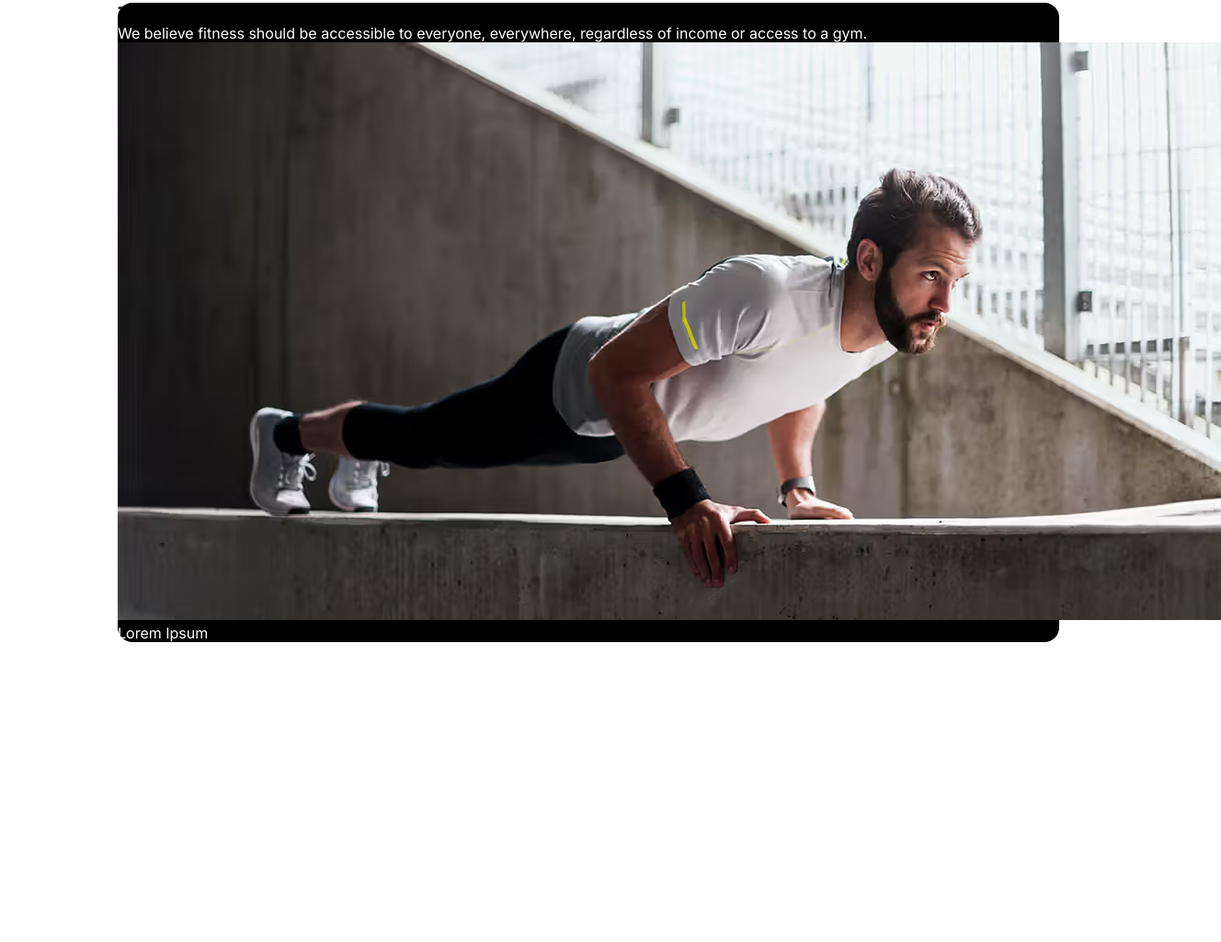
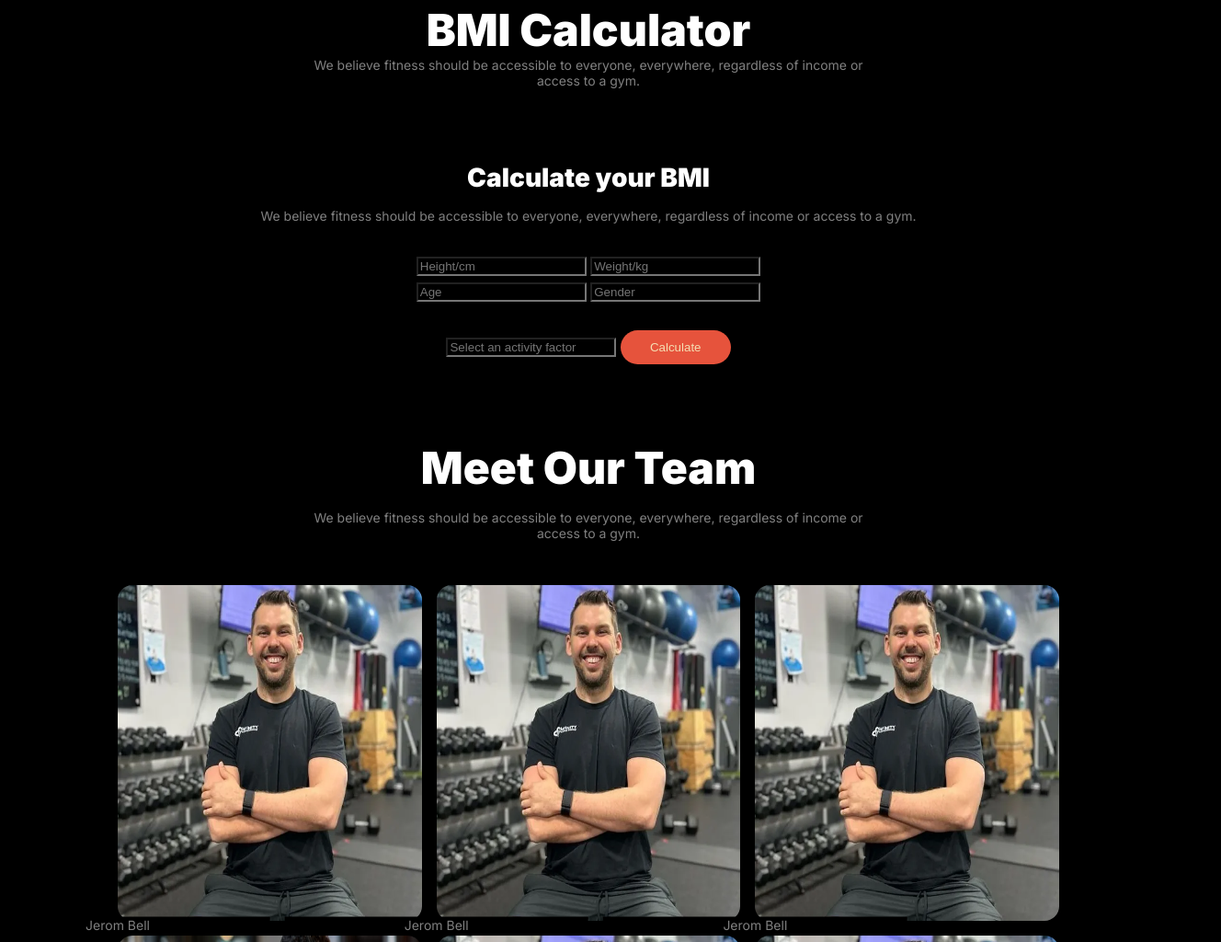
Before and after one commit to nimnikhatun01/Assignment-02, a plain HTML site: page index.html in a window 1280 px wide. Shown: the part 1776-2800 px from the top of the page at 92% size, 1328 px wide, since content can reach past the window. Before the commit the page ends 2554 px from the top, so only its background shows below. Drawn offline with Linux system fonts and the light colour scheme; a web font is replaced by a local one.

Commit message:
added an assingment 0-2

```diff
--- a/index.html
+++ b/index.html
@@ -31,7 +31,7 @@
             <section class="container">
                 <div class="banner-section">
                 <div class="banner-title">
-                    <h1>Get body in <br> <span class="font-style">shape</span> & stay healthy</h1>
+                    <h1>Get body in <br> <span class=""></span>shape & stay healthy</h1>
                     <p>A huge selection of health and fitness content, healthy recipes <br> and transformation stories to help you get fit and stay fit!</p>
                     <button class="primery-btn-now">Join Club Now!</button>
                     <button class="primery">Download App</button>
@@ -84,22 +84,104 @@
                 </div>
                 </div>
             </section>
-            <!-- Trainings and Exercises -->
-           <section class="container your-destination">
-            <h3>Trainings and Exercises</h3>
-            <p>We believe fitness should be accessible to everyone, everywhere, regardless of income or access to a gym.</p>
-            <div class="row-1">
-                <div class="Exercises-card">
-                    <img src="images/exercise2.png" alt="">
-                    <p class="Exercises">Lorem Ipsum</p>
+            <!-- BMI Calculator -->
+           <section class="container">
+            <div class="BMI-section">
+                <h1>BMI Calculator</h1>
+                <p>We believe fitness should be accessible to everyone, everywhere, regardless of income or <br> access to a gym.</p>
+            </div>
+           </section>
+           <section>
+            <form class="form">
+                <div class="title">
+                    <h3>Calculate your BMI</h3>
+                    <p>We believe fitness should be accessible to everyone, everywhere, regardless of income or access to a gym. </p>
+
+                </div>
+                <div class="input">
+                    <input type="text" name="" id="" placeholder="Height/cm">
+                    <input type="text" name="" id="" placeholder="Weight/kg">
+                </div>
+                <div class="input">
+                    <input type="text" name="" id="" placeholder="Age">
+                    <input type="text" name="" id="" placeholder="Gender">
+                </div>
+                <div class="input">
+                    <input type="text" name="" id="" placeholder="Select an activity factor">
+                    <button class="primery-btn-inp">Calculate</button>
+                </div>
+
+            </form>
+           </section>
+    <!-- Meet Our Team -->
+    <section class="container our-team">
+        <div class="our-team">
+            <h1>Meet Our Team</h1>
+            <p>We believe fitness should be accessible to everyone, everywhere, regardless of income or <br> access to a gym.</p>
+        </div>
+        <div class="row-1">
+            <div class="meet-team">
+                <img  class="image-size" src="images/trainer1.png" alt="">
+                <p class="team-name">Jerom Bell</p>
+            </div>
+            <div class="meet-team">
+                <img class="image-size" src="images/trainer1.png" alt="">
+                <p class="team-name">Jerom Bell</p>
+            </div>
+            <div class="meet-team">
+                <img  class="image-size" src="images/trainer1.png" alt="">
+                <p class="team-name">Jerom Bell</p>
+            </div>
+        </div>
+        <div class="row-2">
+                <div class="meet-team">
+                    <img class="image-size" src="images/trainer4.png" alt="">
+                    <p class="team-name">Jerom Bell</p>
+                </div>
+                <div class="meet-team">
+                    <img class="image-size" src="images/trainer1.png" alt="">
+                    <p class="team-name">Jerom Bell</p>
+                </div>
+                <div class="meet-team">
+                    <img class="image-size" src="images/trainer1.png" alt="">
+                    <p class="team-name">Jerom Bell</p>
                 </div>
 
             </div>
+        </div>
+    </section>
+    </main>
+    <footer class="footer-section ">
+        <div class="footer container">
+        <div class="Fitness">
+            <h1>Fitness</h1>
+            <p>We believe fitness should be accessible to everyone, everywhere, regardless of income or access to a gym. With hundreds of professional workouts.</p>
+        </div>
 
-           </section>
-    </main>
-    <footer>
+       <div class="Get-Started">
+            <div>
+                <h3>Get Started</h3>
+            </div>
+            <p>Service</p>
+            <p>Contact Us</p>
+            <p>Affiliate Program</p>
+            <p>About Us</p>
+        </div>
+        <div class="Get-Started">
+            <div>
+                <h3>Get Started</h3>
+            </div>
+            <p>Service</p>
+            <p>Contact Us</p>
+            <p>Affiliate Program</p>
+            <p>About Us</p>
+        </div>
 
+        </div>
+        <div class="all-right container">
+            <hr>
+            <p>All right reserved @Fitness 2024</p>
+        </div>
     </footer>
 
 </body>
--- a/styles/style.css
+++ b/styles/style.css
@@ -1,13 +1,15 @@
 @import url('https://fonts.googleapis.com/css2?family=Inter:wght@100..900&display=swap');
+@import url('https://fonts.googleapis.com/css2?family=Grey+Qo&display=swap');
 
 body{
     font-family: "Inter", sans-serif;
+    /* font-family: "Grey Qo", cursive; */
 }
 
 /* default style */
 *{
     margin: 0;
-  /* background-color: black; */
+   background-color: black;
 }
 p,.ham-burger,h1{
     color: white;
@@ -67,10 +69,11 @@ font-weight: 400;
 margin-top: 1.5rem;
 }
 .primery{
-border: 1px solid rgb(255, 255, 255);
+ border: 1px solid rgb(255, 255, 255);
 border-radius: 42px;
 color: wheat;
 padding:0.7rem 2rem;
+
 }
 .primery-btn-now{
     border-radius: 42px;
@@ -156,7 +159,155 @@ font-size: 48px;
     font-size: 14px;
     font-weight: 400
 }
-.row-1{
+/* BMI-section */
+.BMI-section h1{
+color: rgb(255, 255, 255);
+font-size: 48px;
+font-weight: 900;
+text-align: center;
+}
+.BMI-section p{
+color: rgba(255, 255, 255, 0.5);
+font-size: 14px;
+font-weight: 400;
+text-align: center;
+}
+.form{
+    background-color: rgb(44, 43, 43);
+}
+.title h3{
+    color: rgb(255, 255, 255);
+    font-family: Inter;
+    font-size: 28px;
+    font-weight: 900;
+    text-align: center;
+    padding-bottom: 1rem;
+
+}
+.title p{
+    color: rgba(255, 255, 255, 0.5);
+font-family: Inter;
+font-size: 14px;
+font-weight: 400;
+text-align: center;
+padding-bottom: 2rem;
+
+}
+.input{
+   text-align: center;
+   padding: 0.2rem;
 
 
 }
+
+.primery-btn-inp{
+    border-radius: 42px;
+    background: rgb(230, 83, 60);
+    color: wheat;
+padding:0.7rem 2rem;
+border: none;
+margin-top: 1.5rem;
+
+}
+/* our-team */
+.our-team h1{
+    color: rgb(255, 255, 255);
+    font-size: 48px;
+    font-weight: 900;
+    text-align: center;
+    margin-bottom: 1rem;
+
+}
+.our-team p{
+    color: rgba(255, 255, 255, 0.5);
+font-size: 14px;
+font-weight: 400;
+text-align: center;
+margin-bottom: 3rem;
+
+}
+/* meet our team */
+.row-1,
+.row-2{
+    display: grid;
+    grid-template-columns: repeat(3,1fr);
+    gap: 1rem;
+    border-radius: 1rem;
+    padding-bottom: 1rem;
+
+}
+
+.image-size{
+    width: 100%;
+    height: 100%;
+    border-radius: 1rem;
+    gap: 1rem;
+}
+.meet-team{
+    /* position: relatives; */
+}
+.team-name{
+   /* position: absolute; */
+    top: 50%;
+    right: 50%;
+    color: wheat;
+    font-size: 28px;
+    font-weight: bold;
+    transform: translate(-50%,-50%);
+}
+/* footer */
+.footer-section{
+    background-color: rgb(44, 43, 43);
+
+}
+.footer{
+    display: grid;
+    grid-template-columns: repeat(3,1fr);
+    background-color: rgb(44, 43, 43);
+   padding-top: 4rem;
+}
+.Fitness{
+    padding-right: 5rem;
+
+}
+.Fitness h1{
+    color: rgb(230, 83, 60);
+font-size: 30px;
+font-weight: 800;
+padding-bottom: 1.3rem;
+}
+.Fitness p{
+color: rgba(255, 255, 255, 0.5);
+font-size: 14px;
+font-weight: 400
+}
+.Get-Started h3{
+color: rgb(255, 255, 255);
+font-size: 32px;
+font-weight: 700;
+padding-bottom: 2rem;
+}
+.Get-Started p{
+color: rgba(255, 255, 255, 0.5);
+font-size: 20px;
+font-weight: 400;
+padding-bottom: 1rem;
+
+
+}
+.all-right{
+    margin-top: 3rem;
+    align-items: center;
+    background-color: rgb(44, 43, 43);
+}
+.all-right p{
+    text-align: center;
+    margin: 2rem;
+    margin-bottom: 2rem;
+    color: rgba(255, 255, 255, 0.5);
+    padding-bottom: 2rem;
+}
+/* responsive design */
+@media screen and (max-width:600px) {
+
+}
```
